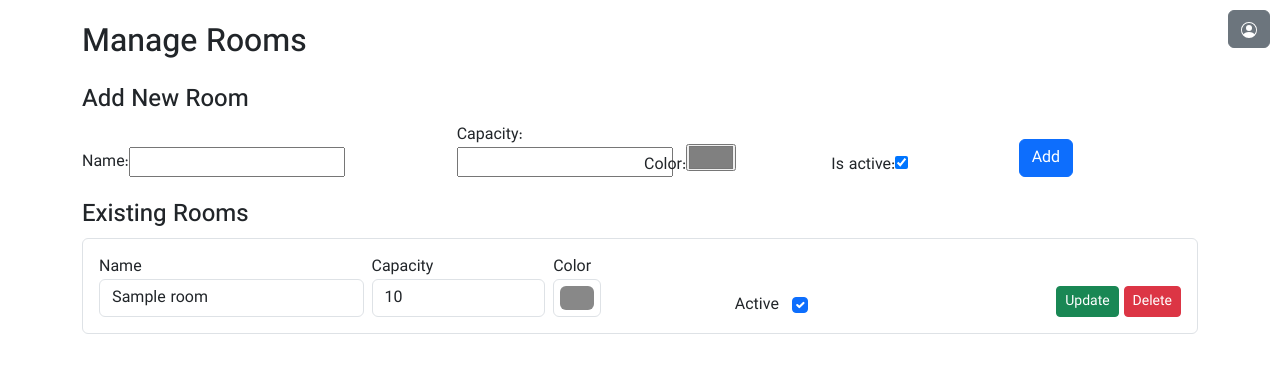
After one commit to ghanad/didar, a Django app: template booking/templates/booking/manage_rooms.html in a window 1280 px wide. The commit adds this page. Shown: the top 373 px of the page. Run offline with Django 5.2, Linux system fonts and the light colour scheme; the template is opened without the code that fills it: values that come from a table or form of the project are taken from there, others are empty; tables that the repository leaves empty hold one stand-in row (values such as "Sample post"); some libraries are stand-ins or nearby versions.

Commit message:
Add room management page for booking managers

```diff
--- /dev/null
+++ b/booking/forms.py
@@ -0,0 +1,14 @@
+from django import forms
+
+from .models import Room
+
+
+class RoomForm(forms.ModelForm):
+    """Form used for creating and updating rooms."""
+
+    class Meta:
+        model = Room
+        fields = ["name", "capacity", "is_active", "color"]
+        widgets = {
+            "color": forms.TextInput(attrs={"type": "color"}),
+        }
--- a/booking/templates/base.html
+++ b/booking/templates/base.html
@@ -1,4 +1,4 @@
-{% load static %}
+{% load static booking_tags %}
 <!DOCTYPE html>
 <html lang="en">
 <head>
@@ -23,6 +23,10 @@
             <ul class="dropdown-menu dropdown-menu-end" aria-labelledby="profileDropdown">
                 {% if user.is_authenticated %}
                     <li><span class="dropdown-item-text">Hello, {{ user.username }}</span></li>
+                    <li><hr class="dropdown-divider"></li>
+                {% endif %}
+                {% if user|is_booking_manager %}
+                    <li><a class="dropdown-item" href="{% url 'booking:manage_rooms' %}">Manage Rooms</a></li>
                     <li><hr class="dropdown-divider"></li>
                 {% endif %}
                 <li>
--- /dev/null
+++ b/booking/templates/booking/manage_rooms.html
@@ -0,0 +1,38 @@
+{% extends 'base.html' %}
+{% block title %}Manage Rooms{% endblock %}
+
+{% block content %}
+<h2>Manage Rooms</h2>
+
+<h4 class="mt-4">Add New Room</h4>
+<form method="post" class="mb-4">
+    {% csrf_token %}
+    <div class="row g-2 align-items-end">
+        <div class="col-md-4">{{ create_form.name.label_tag }}{{ create_form.name }}</div>
+        <div class="col-md-2">{{ create_form.capacity.label_tag }}{{ create_form.capacity }}</div>
+        <div class="col-md-2">{{ create_form.color.label_tag }}{{ create_form.color }}</div>
+        <div class="col-md-2">{{ create_form.is_active.label_tag }}{{ create_form.is_active }}</div>
+        <div class="col-md-2"><button type="submit" name="create_room" class="btn btn-primary">Add</button></div>
+    </div>
+</form>
+
+<h4>Existing Rooms</h4>
+{% for room in rooms %}
+<form method="post" class="border rounded p-3 mb-3">
+    {% csrf_token %}
+    <input type="hidden" name="room_id" value="{{ room.id }}">
+    <div class="row g-2 align-items-end">
+        <div class="col-md-3"><label>Name</label><input type="text" name="name" value="{{ room.name }}" class="form-control"></div>
+        <div class="col-md-2"><label>Capacity</label><input type="number" name="capacity" value="{{ room.capacity }}" class="form-control"></div>
+        <div class="col-md-2"><label>Color</label><input type="color" name="color" value="{{ room.color }}" class="form-control form-control-color"></div>
+        <div class="col-md-2"><label class="form-check-label">Active <input type="checkbox" name="is_active" class="form-check-input ms-2" {% if room.is_active %}checked{% endif %}></label></div>
+        <div class="col-md-3 text-end">
+            <button type="submit" name="update_room" class="btn btn-success btn-sm">Update</button>
+            <button type="submit" name="delete_room" class="btn btn-danger btn-sm" onclick="return confirm('Are you sure?');">Delete</button>
+        </div>
+    </div>
+</form>
+{% empty %}
+<p>No rooms available.</p>
+{% endfor %}
+{% endblock %}
--- /dev/null
+++ b/booking/templatetags/booking_tags.py
@@ -0,0 +1,12 @@
+from django import template
+
+from booking.utils import is_booking_manager
+
+
+register = template.Library()
+
+
+@register.filter(name="is_booking_manager")
+def is_booking_manager_filter(user):
+    """Return True if the user is listed as a booking manager."""
+    return is_booking_manager(user)
--- a/booking/urls.py
+++ b/booking/urls.py
@@ -7,6 +7,7 @@ from .views import (
     reservation_delete_api,
     user_search_api,
     reservation_drag_update_api,  # Import the new view
+    manage_rooms,
 )
 
 app_name = 'booking'
@@ -14,6 +15,7 @@ app_name = 'booking'
 urlpatterns = [
     # The calendar is now the main view
     path('', CalendarView.as_view(), name='calendar_view'),
+    path('rooms/manage/', manage_rooms, name='manage_rooms'),
 
     # API Endpoints
     path('api/reservations/', reservation_api, name='reservation_api'),
```
Also changed, not shown: booking/views.py (+34 -2 lines), booking/templatetags/__init__.py (added).
